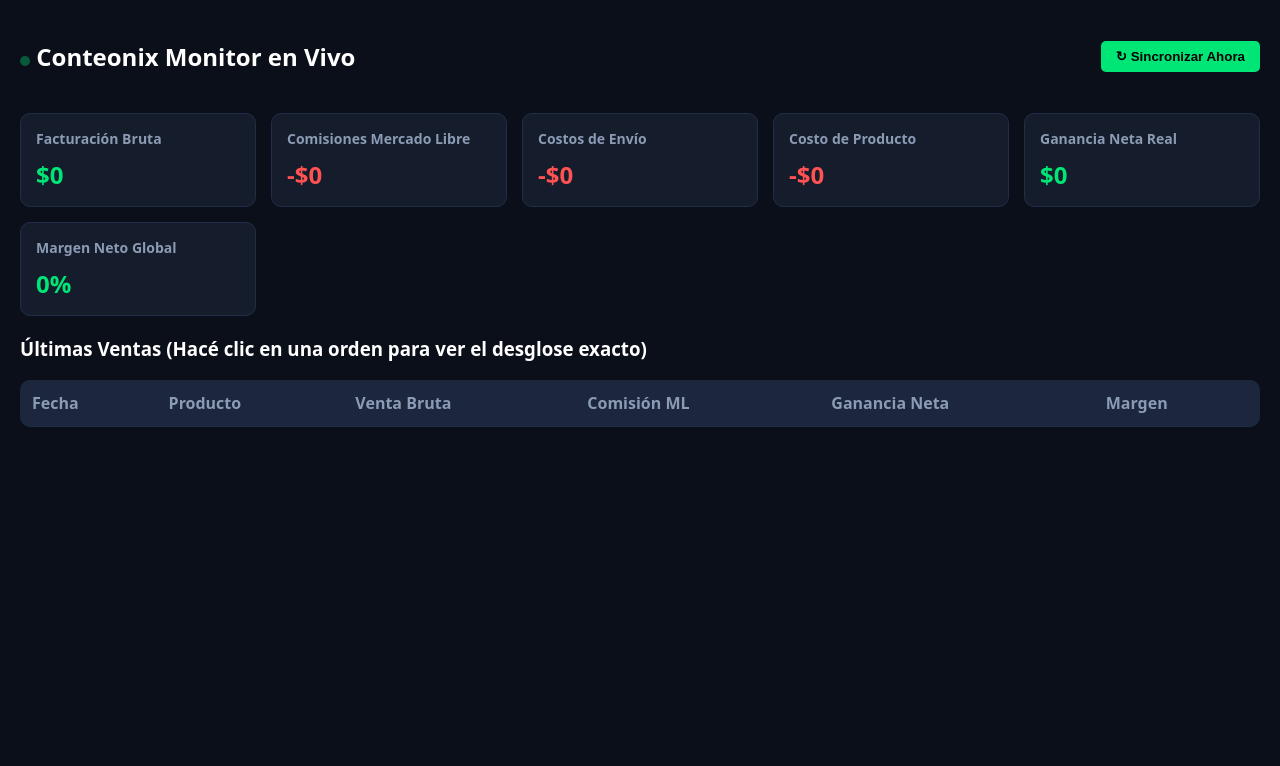
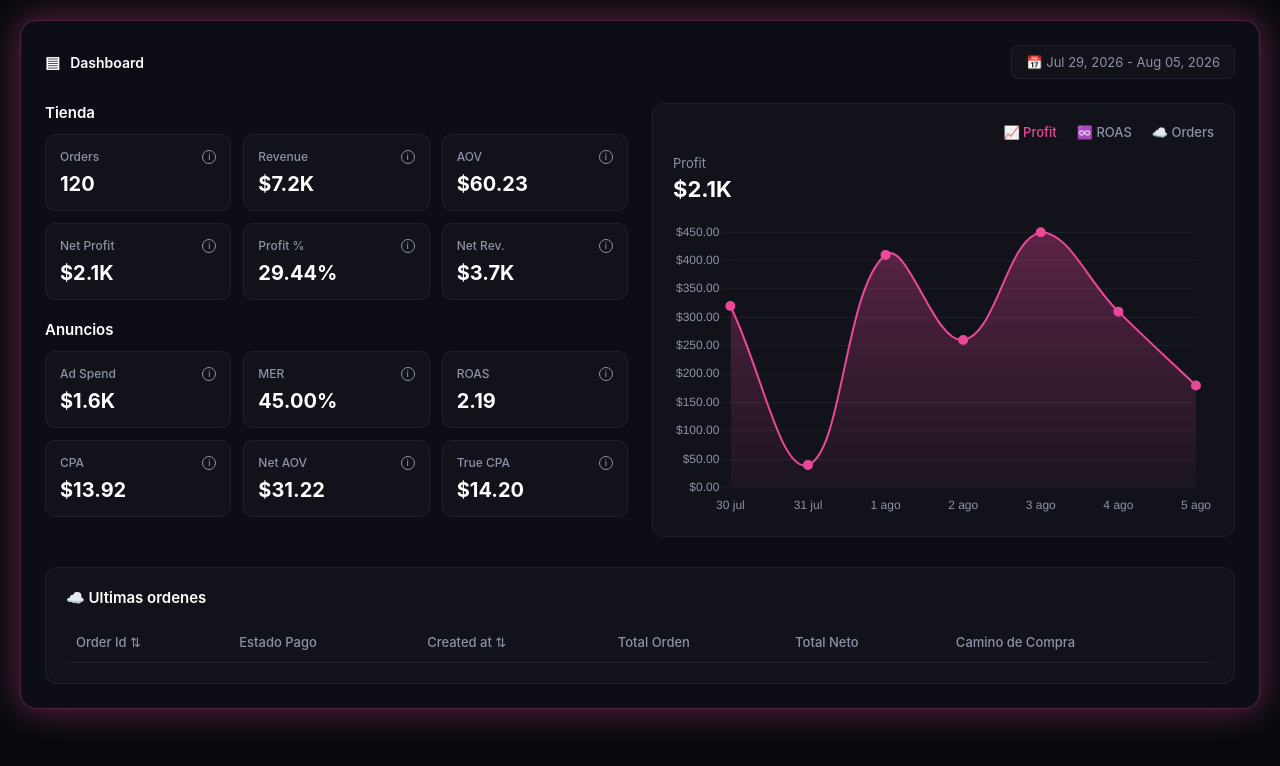
Before and after one commit to xxTayruxx/conteo, a website: page public/index.html in a window 1280 px wide. Drawn offline with nearby package versions, Linux system fonts and the light colour scheme; no server answers.

Commit message:
Update index.html

```diff
--- a/public/index.html
+++ b/public/index.html
@@ -2,151 +2,394 @@
 <html lang="es">
 <head>
   <meta charset="UTF-8">
-  <title>Conteonix - Live Control</title>
+  <meta name="viewport" content="width=device-width, initial-scale=1.0">
+  <title>Conteonix - Dashboard</title>
   <script src="https://cdn.jsdelivr.net/npm/chart.js"></script>
   <style>
-    :root { --bg: #0b0f19; --card: #151c2c; --accent: #00e676; --text: #ffffff; --muted: #8b9bb4; --danger: #ff5252; }
-    body { background: var(--bg); color: var(--text); font-family: system-ui, sans-serif; margin: 0; padding: 20px; }
-    .grid { display: grid; grid-template-columns: repeat(auto-fit, minmax(220px, 1fr)); gap: 15px; margin-bottom: 20px; }
-    .card { background: var(--card); border-radius: 10px; padding: 15px; border: 1px solid #222e48; }
-    .card h3 { margin: 0 0 10px; font-size: 14px; color: var(--muted); }
-    .card .value { font-size: 24px; font-weight: bold; color: var(--accent); }
-    table { width: 100%; border-collapse: collapse; background: var(--card); border-radius: 10px; overflow: hidden; }
-    th, td { padding: 12px; text-align: left; border-bottom: 1px solid #222e48; }
-    th { background: #1c263c; color: var(--muted); }
-    tr:hover { background: #1c273e; cursor: pointer; }
-    .modal { display: none; position: fixed; top: 0; left: 0; width: 100%; height: 100%; background: rgba(0,0,0,0.8); justify-content: center; align-items: center; }
-    .modal-content { background: var(--card); padding: 25px; border-radius: 10px; width: 400px; border: 1px solid var(--accent); }
-    .breakdown-row { display: flex; justify-content: space-between; margin: 10px 0; border-bottom: 1px dashed #222e48; padding-bottom: 5px; }
-    .btn { background: var(--accent); color: #000; border: none; padding: 8px 15px; border-radius: 5px; font-weight: bold; cursor: pointer; }
-    .live-dot { height: 10px; width: 10px; background-color: var(--accent); border-radius: 50%; display: inline-block; animation: pulse 1.5s infinite; }
-    @keyframes pulse { 0% { opacity: 1; } 50% { opacity: 0.3; } 100% { opacity: 1; } }
+    :root {
+      --bg: #090a0f;
+      --card-bg: #12131a;
+      --card-border: #1f222e;
+      --pink-glow: rgba(236, 72, 153, 0.4);
+      --pink-accent: #ec4899;
+      --green-badge: #84cc16;
+      --text-main: #ffffff;
+      --text-muted: #8b92a5;
+    }
+
+    * { box-sizing: border-box; font-family: -apple-system, BlinkMacSystemFont, "Segoe UI", Roboto, Helvetica, Arial, sans-serif; }
+
+    body {
+      background-color: var(--bg);
+      color: var(--text-main);
+      margin: 0;
+      padding: 20px;
+      display: flex;
+      justify-content: center;
+    }
+
+    .dashboard-container {
+      width: 100%;
+      max-width: 1280px;
+      background: #0d0e15;
+      border-radius: 16px;
+      padding: 24px;
+      border: 1px solid rgba(236, 72, 153, 0.3);
+      box-shadow: 0 0 35px var(--pink-glow);
+    }
+
+    .header {
+      display: flex;
+      justify-content: space-between;
+      align-items: center;
+      margin-bottom: 24px;
+    }
+
+    .header-title {
+      display: flex;
+      align-items: center;
+      gap: 10px;
+      font-size: 14px;
+      font-weight: 600;
+      color: var(--text-main);
+    }
+
+    .date-picker {
+      background: var(--card-bg);
+      border: 1px solid var(--card-border);
+      color: var(--text-muted);
+      padding: 8px 14px;
+      border-radius: 8px;
+      font-size: 13px;
+    }
+
+    .main-grid {
+      display: grid;
+      grid-template-columns: 1fr 1fr;
+      gap: 24px;
+      margin-bottom: 30px;
+    }
+
+    @media (max-width: 900px) {
+      .main-grid { grid-template-columns: 1fr; }
+    }
+
+    .section-title {
+      font-size: 15px;
+      font-weight: 600;
+      margin-bottom: 12px;
+      color: var(--text-main);
+    }
+
+    .cards-grid {
+      display: grid;
+      grid-template-columns: repeat(3, 1fr);
+      gap: 12px;
+      margin-bottom: 20px;
+    }
+
+    .card {
+      background: var(--card-bg);
+      border: 1px solid var(--card-border);
+      border-radius: 10px;
+      padding: 14px;
+      position: relative;
+    }
+
+    .card-header {
+      display: flex;
+      justify-content: space-between;
+      align-items: center;
+      color: var(--text-muted);
+      font-size: 12px;
+      font-weight: 500;
+      margin-bottom: 8px;
+    }
+
+    .card-info {
+      width: 14px;
+      height: 14px;
+      border-radius: 50%;
+      border: 1px solid var(--text-muted);
+      display: flex;
+      align-items: center;
+      justify-content: center;
+      font-size: 9px;
+      cursor: pointer;
+    }
+
+    .card-value {
+      font-size: 20px;
+      font-weight: 700;
+      color: var(--text-main);
+    }
+
+    .chart-container {
+      background: var(--card-bg);
+      border: 1px solid var(--card-border);
+      border-radius: 12px;
+      padding: 20px;
+      display: flex;
+      flex-direction: column;
+    }
+
+    .chart-tabs {
+      display: flex;
+      justify-content: flex-end;
+      gap: 20px;
+      margin-bottom: 15px;
+    }
+
+    .tab {
+      color: var(--text-muted);
+      font-size: 13px;
+      font-weight: 500;
+      cursor: pointer;
+      display: flex;
+      align-items: center;
+      gap: 6px;
+    }
+
+    .tab.active {
+      color: var(--pink-accent);
+    }
+
+    .orders-section {
+      background: var(--card-bg);
+      border: 1px solid var(--card-border);
+      border-radius: 12px;
+      padding: 20px;
+    }
+
+    table {
+      width: 100%;
+      border-collapse: collapse;
+      text-align: left;
+      font-size: 13px;
+    }
+
+    th {
+      color: var(--text-muted);
+      font-weight: 500;
+      padding: 12px 10px;
+      border-bottom: 1px solid var(--card-border);
+    }
+
+    td {
+      padding: 14px 10px;
+      border-bottom: 1px solid #1a1c27;
+      color: var(--text-main);
+    }
+
+    .badge-paid {
+      background: rgba(132, 204, 22, 0.15);
+      color: var(--green-badge);
+      padding: 4px 10px;
+      border-radius: 12px;
+      font-size: 11px;
+      font-weight: 600;
+    }
+
+    .link-path {
+      color: var(--text-main);
+      text-decoration: none;
+      font-size: 12px;
+      display: flex;
+      align-items: center;
+      gap: 5px;
+      cursor: pointer;
+    }
   </style>
 </head>
 <body>
 
-  <div style="display: flex; justify-content: space-between; align-items: center; margin-bottom: 20px;">
-    <h2><span class="live-dot"></span> Conteonix Monitor en Vivo</h2>
-    <button class="btn" onclick="fetchMetrics()">↻ Sincronizar Ahora</button>
-  </div>
+  <div class="dashboard-container">
 
-  <div class="grid">
-    <div class="card"><h3>Facturación Bruta</h3><div class="value" id="totalRevenue">$0</div></div>
-    <div class="card"><h3>Comisiones Mercado Libre</h3><div class="value" style="color:var(--danger)" id="totalFees">-$0</div></div>
-    <div class="card"><h3>Costos de Envío</h3><div class="value" style="color:var(--danger)" id="totalShipping">-$0</div></div>
-    <div class="card"><h3>Costo de Producto</h3><div class="value" style="color:var(--danger)" id="totalProductCost">-$0</div></div>
-    <div class="card"><h3>Ganancia Neta Real</h3><div class="value" id="netProfitTotal">$0</div></div>
-    <div class="card"><h3>Margen Neto Global</h3><div class="value" id="overallMargin">0%</div></div>
-  </div>
+    <!-- Top Bar -->
+    <div class="header">
+      <div class="header-title">
+        <span style="font-size: 16px;">▤</span> Dashboard
+      </div>
+      <div class="date-picker">
+        📅 Jul 29, 2026 - Aug 05, 2026
+      </div>
+    </div>
 
-  <h3>Últimas Ventas (Hacé clic en una orden para ver el desglose exacto)</h3>
-  <table>
-    <thead>
-      <tr>
-        <th>Fecha</th>
-        <th>Producto</th>
-        <th>Venta Bruta</th>
-        <th>Comisión ML</th>
-        <th>Ganancia Neta</th>
-        <th>Margen</th>
-      </tr>
-    </thead>
-    <tbody id="ordersTable"></tbody>
-  </table>
+    <!-- Main Section -->
+    <div class="main-grid">
 
-  <!-- Modal Desglose -->
-  <div class="modal" id="modal">
-    <div class="modal-content">
-      <h3 id="mTitle">Desglose Financiero</h3>
-      <div class="breakdown-row"><span>Precio Venta Bruto:</span><b id="mGross">$0</b></div>
-      <div class="breakdown-row"><span>Comisión Mercado Libre:</span><b id="mFee" style="color:var(--danger)">-$0</b></div>
-      <div class="breakdown-row"><span>Costo de Envío:</span><b id="mShipping" style="color:var(--danger)">-$0</b></div>
-      <div class="breakdown-row"><span>Costo Producto (Tu Costo):</span><b id="mCost" style="color:var(--danger)">-$0</b></div>
-      <hr style="border-color:#222e48">
-      <div class="breakdown-row" style="font-size: 18px;"><span>Ganancia Neta:</span><b id="mNet" style="color:var(--accent)">$0</b></div>
+      <!-- Metrics Column -->
+      <div>
+        <div class="section-title">Tienda</div>
+        <div class="cards-grid">
+          <div class="card">
+            <div class="card-header">Orders <span class="card-info">i</span></div>
+            <div class="card-value" id="valOrders">120</div>
+          </div>
+          <div class="card">
+            <div class="card-header">Revenue <span class="card-info">i</span></div>
+            <div class="card-value" id="valRevenue">$7.2K</div>
+          </div>
+          <div class="card">
+            <div class="card-header">AOV <span class="card-info">i</span></div>
+            <div class="card-value" id="valAOV">$60.23</div>
+          </div>
+          <div class="card">
+            <div class="card-header">Net Profit <span class="card-info">i</span></div>
+            <div class="card-value" id="valNetProfit">$2.1K</div>
+          </div>
+          <div class="card">
+            <div class="card-header">Profit % <span class="card-info">i</span></div>
+            <div class="card-value" id="valProfitMargin">29.44%</div>
+          </div>
+          <div class="card">
+            <div class="card-header">Net Rev. <span class="card-info">i</span></div>
+            <div class="card-value" id="valNetRev">$3.7K</div>
+          </div>
+        </div>
 
-      <div style="margin-top: 15px;">
-        <label>Actualizar Costo Producto ($):</label>
-        <input type="number" id="costInput" style="width:100px; padding:5px; background:#0b0f19; color:#fff; border:1px solid #222e48">
-        <button class="btn" style="padding:5px 10px;" onclick="saveProductCost()">Guardar</button>
+        <div class="section-title">Anuncios</div>
+        <div class="cards-grid">
+          <div class="card">
+            <div class="card-header">Ad Spend <span class="card-info">i</span></div>
+            <div class="card-value">$1.6K</div>
+          </div>
+          <div class="card">
+            <div class="card-header">MER <span class="card-info">i</span></div>
+            <div class="card-value">45.00%</div>
+          </div>
+          <div class="card">
+            <div class="card-header">ROAS <span class="card-info">i</span></div>
+            <div class="card-value">2.19</div>
+          </div>
+          <div class="card">
+            <div class="card-header">CPA <span class="card-info">i</span></div>
+            <div class="card-value">$13.92</div>
+          </div>
+          <div class="card">
+            <div class="card-header">Net AOV <span class="card-info">i</span></div>
+            <div class="card-value">$31.22</div>
+          </div>
+          <div class="card">
+            <div class="card-header">True CPA <span class="card-info">i</span></div>
+            <div class="card-value">$14.20</div>
+          </div>
+        </div>
       </div>
-      <br>
-      <button class="btn" style="width:100%" onclick="closeModal()">Cerrar</button>
+
+      <!-- Chart Column -->
+      <div class="chart-container">
+        <div class="chart-tabs">
+          <div class="tab active">📈 Profit</div>
+          <div class="tab">♾️ ROAS</div>
+          <div class="tab">☁️ Orders</div>
+        </div>
+        <div style="font-size: 13px; color: var(--text-muted); margin-bottom: 5px;">Profit</div>
+        <div style="font-size: 22px; font-weight: bold; margin-bottom: 20px;" id="chartTotalProfit">$2.1K</div>
+        <div style="flex-grow: 1; position: relative; min-height: 250px;">
+          <canvas id="profitChart"></canvas>
+        </div>
+      </div>
+
     </div>
+
+    <!-- Orders Table Section -->
+    <div class="orders-section">
+      <div class="section-title" style="margin-bottom: 15px;">☁️ Ultimas ordenes</div>
+      <table>
+        <thead>
+          <tr>
+            <th>Order Id ⇅</th>
+            <th>Estado Pago</th>
+            <th>Created at ⇅</th>
+            <th>Total Orden</th>
+            <th>Total Neto</th>
+            <th>Camino de Compra</th>
+          </tr>
+        </thead>
+        <tbody id="ordersTableBody">
+          <!-- Datos dinámicos se cargarán aquí -->
+        </tbody>
+      </table>
+    </div>
+
   </div>
 
   <script>
-    let lastOrderCount = 0;
-    let selectedSku = null;
+    // Inicializar Gráfico con Chart.js
+    const ctx = document.getElementById('profitChart').getContext('2d');
 
-    async function fetchMetrics() {
+    const gradient = ctx.createLinearGradient(0, 0, 0, 300);
+    gradient.addColorStop(0, 'rgba(236, 72, 153, 0.35)');
+    gradient.addColorStop(1, 'rgba(236, 72, 153, 0.0)');
+
+    const chart = new Chart(ctx, {
+      type: 'line',
+      data: {
+        labels: ['30 jul', '31 jul', '1 ago', '2 ago', '3 ago', '4 ago', '5 ago'],
+        datasets: [{
+          data: [320, 40, 410, 260, 450, 310, 180],
+          borderColor: '#ec4899',
+          borderWidth: 2,
+          fill: true,
+          backgroundColor: gradient,
+          tension: 0.4,
+          pointRadius: 4,
+          pointBackgroundColor: '#ec4899'
+        }]
+      },
+      options: {
+        responsive: true,
+        maintainAspectRatio: false,
+        plugins: { legend: { display: false } },
+        scales: {
+          x: { grid: { display: false }, ticks: { color: '#8b92a5' } },
+          y: {
+            grid: { color: 'rgba(255, 255, 255, 0.05)' },
+            ticks: {
+              color: '#8b92a5',
+              callback: value => '$' + value + '.00'
+            }
+          }
+        }
+      }
+    });
+
+    // Conectar datos dinámicos con tu backend Render
+    async function loadLiveData() {
       try {
         const res = await fetch('/api/live-metrics');
         const data = await res.json();
         if (!data.ok) return;
 
-        // Notificación de nueva venta
-        if (lastOrderCount > 0 && data.orders.length > lastOrderCount) {
-          alert("⚡ ¡NUEVA VENTA REGISTRADA EN VIVO!");
-        }
-        lastOrderCount = data.orders.length;
+        // Actualizar métricas
+        document.getElementById('valOrders').innerText = data.summary.totalOrders;
+        document.getElementById('valRevenue').innerText = '$' + (data.summary.totalRevenue / 1000).toFixed(1) + 'K';
+        document.getElementById('valNetProfit').innerText = '$' + (data.summary.netProfitTotal / 1000).toFixed(1) + 'K';
+        document.getElementById('valProfitMargin').innerText = data.summary.overallMargin + '%';
+        document.getElementById('chartTotalProfit').innerText = '$' + (data.summary.netProfitTotal / 1000).toFixed(1) + 'K';
 
-        // Render Summary
-        document.getElementById('totalRevenue').innerText = '$' + data.summary.totalRevenue.toLocaleString();
-        document.getElementById('totalFees').innerText = '-$' + data.summary.totalFees.toLocaleString();
-        document.getElementById('totalShipping').innerText = '-$' + data.summary.totalShipping.toLocaleString();
-        document.getElementById('totalProductCost').innerText = '-$' + data.summary.totalProductCost.toLocaleString();
-        document.getElementById('netProfitTotal').innerText = '$' + data.summary.netProfitTotal.toLocaleString();
-        document.getElementById('overallMargin').innerText = data.summary.overallMargin + '%';
-
-        // Render Table
-        const tbody = document.getElementById('ordersTable');
+        // Renderizar Tabla
+        const tbody = document.getElementById('ordersTableBody');
         tbody.innerHTML = '';
         data.orders.forEach(o => {
           const tr = document.createElement('tr');
-          tr.onclick = () => openModal(o);
           tr.innerHTML = `
-            <td>${new Date(o.date).toLocaleTimeString()}</td>
-            <td>${o.title}</td>
-            <td>$${o.financials.gross.toLocaleString()}</td>
-            <td style="color:var(--danger)">-$${o.financials.fee.toLocaleString()}</td>
-            <td style="color:var(--accent)">$${o.financials.netProfit.toLocaleString()}</td>
-            <td>${o.financials.margin}%</td>
+            <td>${o.id}</td>
+            <td><span class="badge-paid">Pagado</span></td>
+            <td>${new Date(o.date).toLocaleTimeString([], {hour: '2-digit', minute:'2-digit'})}</td>
+            <td>$${o.financials.gross.toFixed(2)}</td>
+            <td>$${o.financials.netProfit.toFixed(2)}</td>
+            <td><a class="link-path" href="#">📍 Ver camino</a></td>
           `;
           tbody.appendChild(tr);
         });
 
-      } catch (e) { console.error(e); }
+      } catch (e) { console.error("Cargando datos locales de muestra", e); }
     }
 
-    function openModal(order) {
-      selectedSku = order.sku;
-      document.getElementById('mTitle').innerText = order.title;
-      document.getElementById('mGross').innerText = '$' + order.financials.gross.toLocaleString();
-      document.getElementById('mFee').innerText = '-$' + order.financials.fee.toLocaleString();
-      document.getElementById('mShipping').innerText = '-$' + order.financials.shipping.toLocaleString();
-      document.getElementById('mCost').innerText = '-$' + order.financials.productCost.toLocaleString();
-      document.getElementById('mNet').innerText = '$' + order.financials.netProfit.toLocaleString();
-      document.getElementById('modal').style.display = 'flex';
-    }
-
-    function closeModal() { document.getElementById('modal').style.display = 'none'; }
-
-    async function saveProductCost() {
-      const costPrice = parseFloat(document.getElementById('costInput').value);
-      if (isNaN(costPrice) || !selectedSku) return;
-      await fetch('/api/costs', {
-        method: 'POST',
-        headers: { 'Content-Type': 'application/json' },
-        body: JSON.stringify({ itemId: selectedSku, costPrice })
-      });
-      closeModal();
-      fetchMetrics();
-    }
-
-    // Polling en vivo cada 10 segundos
-    setInterval(fetchMetrics, 10000);
-    fetchMetrics();
+    loadLiveData();
+    setInterval(loadLiveData, 10000);
   </script>
 </body>
 </html>
```
